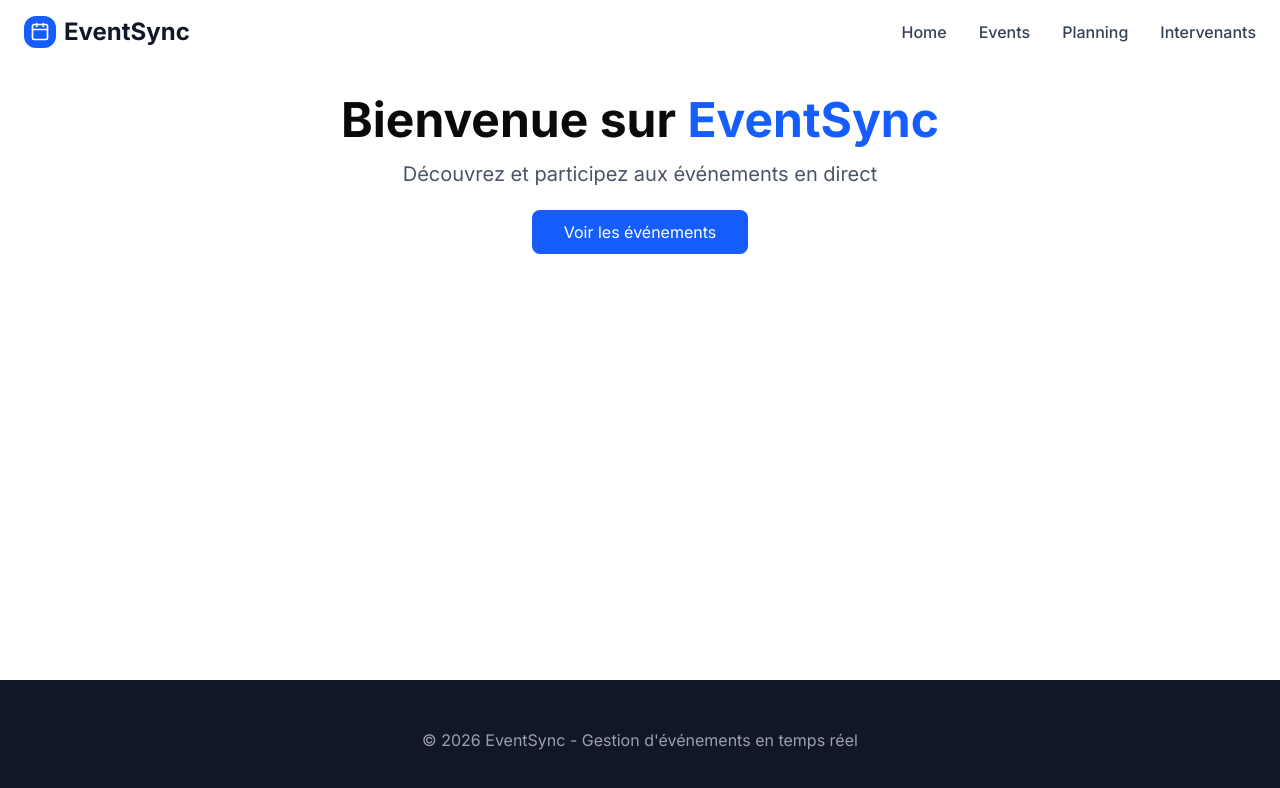
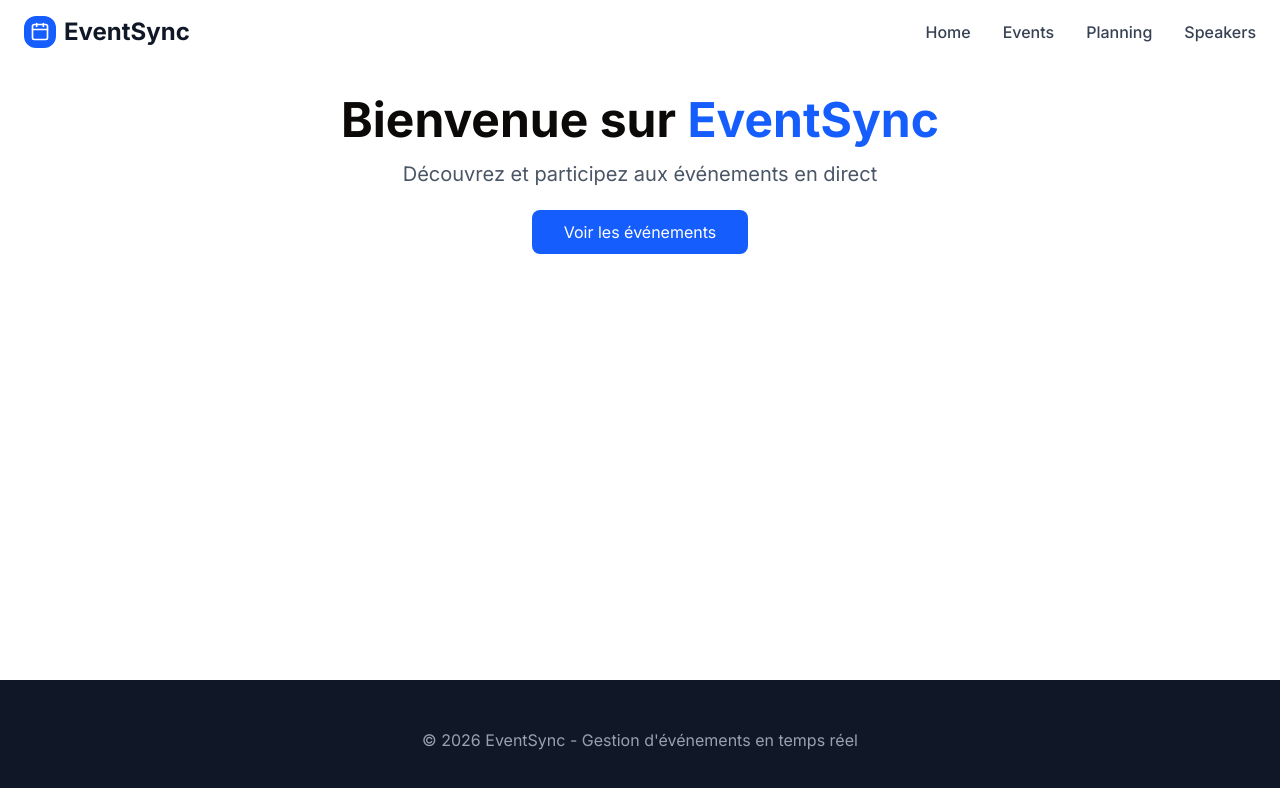
Before and after one commit to eventsync0/Event_Sync_2026_Client, a Next.js app: page / in a window 1280 px wide. Shown: the top 788 px of the page. Built offline with nearby package versions, Linux system fonts and the light colour scheme.

Commit message:
refactor(Speaker):update to english Speakers.

```diff
--- a/src/components/common/Navbar.tsx
+++ b/src/components/common/Navbar.tsx
@@ -40,7 +40,7 @@ export default function Navbar() {
               href="/speakers"
               className="text-gray-700 hover:text-blue-600 font-medium transition"
             >
-              Intervenants
+              Speakers
             </Link>
           </div>
 
```
